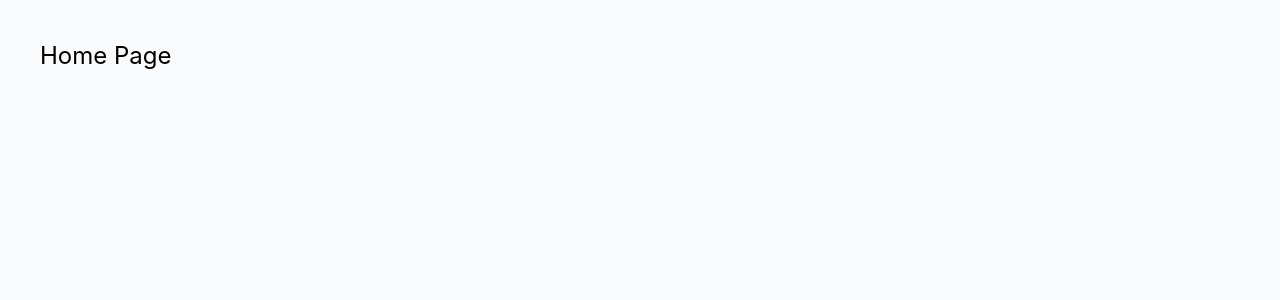
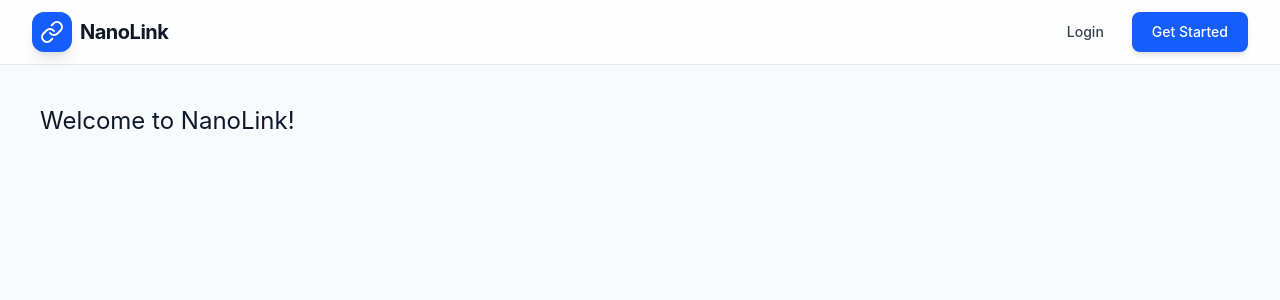
Before and after one commit to hridik-suresh/NanoLink, a React (Vite) app in the folder nanolink-frontend/: page / in a window 1280 px wide. Shown: the top 300 px of the page. Built offline with nearby package versions, Linux system fonts and the light colour scheme.

Commit message:
feat: A responsive Navbar component is created.

```diff
--- a/nanolink-frontend/src/App.jsx
+++ b/nanolink-frontend/src/App.jsx
@@ -1,24 +1,23 @@
 import { BrowserRouter as Router, Routes, Route } from "react-router-dom";
-import { useEffect } from "react";
-import { useDispatch } from "react-redux";
+import Navbar from "./component/layout/Navbar";
 
 // TEMP
-const Home = () => <div className="p-10 text-2xl">Home Page</div>;
-const Login = () => <div className="p-10 text-2xl">Login Page</div>;
-const Register = () => <div className="p-10 text-2xl">Register Page</div>;
+const Home = () => <div className="p-10 text-2xl">Welcome to NanoLink!</div>;
+const Login = () => <div className="p-10 text-2xl">Login to manage links</div>;
+const Register = () => <div className="p-10 text-2xl">Create your account</div>;
 
 function App() {
   return (
     <Router>
-      <div className="min-h-screen bg-gray-50 font-sans">
-        {/* Navbar will go here later */}
-        <Routes>
-          <Route path="/" element={<Home />} />
-          <Route path="/login" element={<Login />} />
-          <Route path="/register" element={<Register />} />
-
-          {/* We'll add /dashboard and /social-auth routes soon */}
-        </Routes>
+      <div className="min-h-screen bg-slate-50 font-sans text-slate-900">
+        <Navbar />
+        <main>
+          <Routes>
+            <Route path="/" element={<Home />} />
+            <Route path="/login" element={<Login />} />
+            <Route path="/register" element={<Register />} />
+          </Routes>
+        </main>
       </div>
     </Router>
   );
--- /dev/null
+++ b/nanolink-frontend/src/component/layout/Navbar.jsx
@@ -0,0 +1,141 @@
+import { useState } from "react";
+import { Link, useNavigate } from "react-router-dom";
+import { useSelector, useDispatch } from "react-redux";
+import { logout } from "../../features/auth/authSlice";
+import {
+  Menu,
+  X,
+  Link as LinkIcon,
+  LogOut,
+  LayoutDashboard,
+  User,
+} from "lucide-react";
+
+const Navbar = () => {
+  const [isOpen, setIsOpen] = useState(false);
+  const { isAuthenticated, user } = useSelector((state) => state.auth);
+  const dispatch = useDispatch();
+  const navigate = useNavigate();
+
+  const handleLogout = () => {
+    dispatch(logout());
+    navigate("/login");
+  };
+
+  return (
+    <nav className="sticky top-0 z-50 w-full border-b border-gray-200 bg-white/80 backdrop-blur-md">
+      <div className="mx-auto max-w-7xl px-4 sm:px-6 lg:px-8">
+        <div className="flex h-16 items-center justify-between">
+          {/* Logo Section */}
+          <Link
+            to="/"
+            className="flex items-center gap-2 transition-transform hover:scale-105"
+          >
+            <div className="flex h-10 w-10 items-center justify-center rounded-xl bg-blue-600 text-white shadow-lg">
+              <LinkIcon size={24} />
+            </div>
+            <span className="text-xl font-bold tracking-tight text-gray-900">
+              NanoLink
+            </span>
+          </Link>
+
+          {/* Desktop Navigation */}
+          <div className="hidden md:block">
+            <div className="ml-10 flex items-center space-x-4">
+              {isAuthenticated ? (
+                <>
+                  <Link
+                    to="/dashboard"
+                    className="flex items-center gap-2 px-3 py-2 text-sm font-medium text-gray-700 hover:text-blue-600"
+                  >
+                    <LayoutDashboard size={18} /> Dashboard
+                  </Link>
+                  <div className="flex items-center gap-3 pl-4 border-l border-gray-200">
+                    <img
+                      src={user?.avatar}
+                      alt="Profile"
+                      className="h-8 w-8 rounded-full border border-gray-200"
+                    />
+                    <button
+                      onClick={handleLogout}
+                      className="flex items-center gap-2 rounded-lg bg-red-50 px-4 py-2 text-sm font-medium text-red-600 transition-colors hover:bg-red-100"
+                    >
+                      <LogOut size={18} /> Logout
+                    </button>
+                  </div>
+                </>
+              ) : (
+                <>
+                  <Link
+                    to="/login"
+                    className="px-3 py-2 text-sm font-medium text-gray-700 hover:text-blue-600"
+                  >
+                    Login
+                  </Link>
+                  <Link
+                    to="/register"
+                    className="rounded-lg bg-blue-600 px-5 py-2.5 text-sm font-medium text-white shadow-md transition-all hover:bg-blue-700 hover:shadow-lg active:scale-95"
+                  >
+                    Get Started
+                  </Link>
+                </>
+              )}
+            </div>
+          </div>
+
+          {/* Mobile Menu Button */}
+          <div className="flex md:hidden">
+            <button
+              onClick={() => setIsOpen(!isOpen)}
+              className="text-gray-600 hover:text-gray-900"
+            >
+              {isOpen ? <X size={28} /> : <Menu size={28} />}
+            </button>
+          </div>
+        </div>
+      </div>
+
+      {/* Mobile Menu Dropdown */}
+      {isOpen && (
+        <div className="md:hidden border-t border-gray-100 bg-white p-4 space-y-2 animate-in slide-in-from-top duration-300">
+          {isAuthenticated ? (
+            <>
+              <Link
+                to="/dashboard"
+                onClick={() => setIsOpen(false)}
+                className="block px-3 py-2 text-base font-medium text-gray-700 hover:bg-gray-50 rounded-md"
+              >
+                Dashboard
+              </Link>
+              <button
+                onClick={handleLogout}
+                className="w-full text-left px-3 py-2 text-base font-medium text-red-600 hover:bg-red-50 rounded-md"
+              >
+                Logout
+              </button>
+            </>
+          ) : (
+            <>
+              <Link
+                to="/login"
+                onClick={() => setIsOpen(false)}
+                className="block px-3 py-2 text-base font-medium text-gray-700 hover:bg-gray-50 rounded-md"
+              >
+                Login
+              </Link>
+              <Link
+                to="/register"
+                onClick={() => setIsOpen(false)}
+                className="block px-3 py-2 text-base font-medium text-blue-600 hover:bg-blue-50 rounded-md"
+              >
+                Register
+              </Link>
+            </>
+          )}
+        </div>
+      )}
+    </nav>
+  );
+};
+
+export default Navbar;
```
